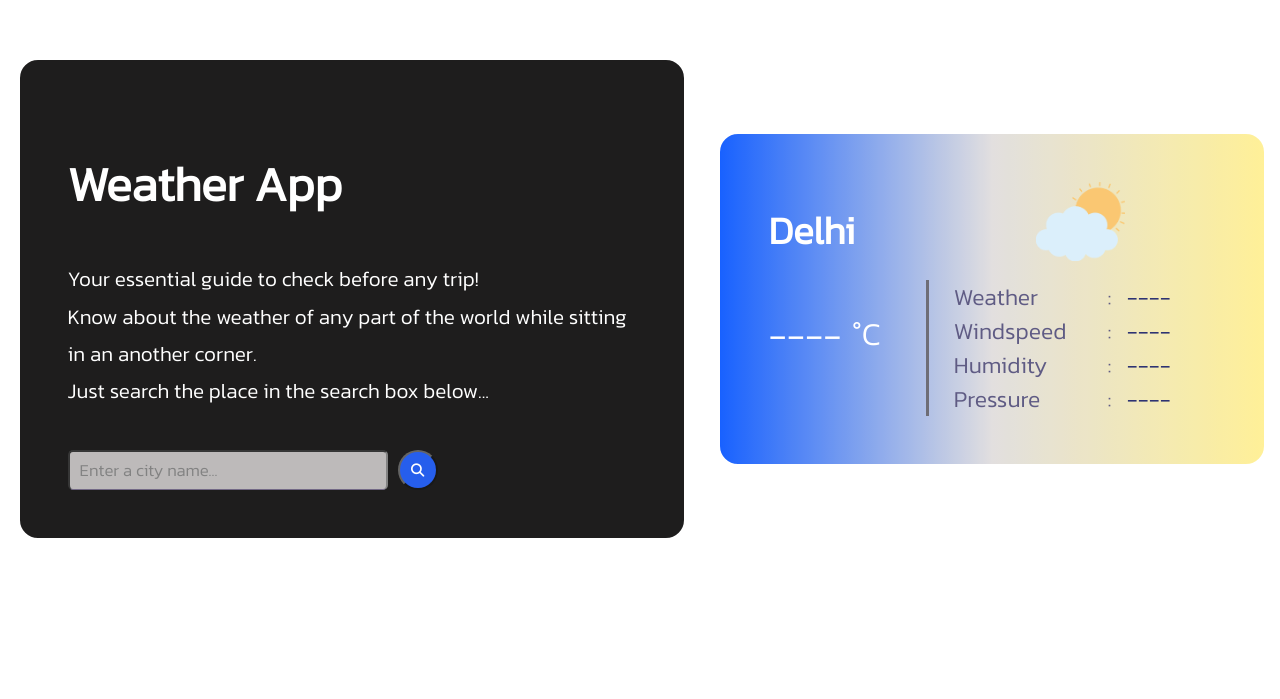
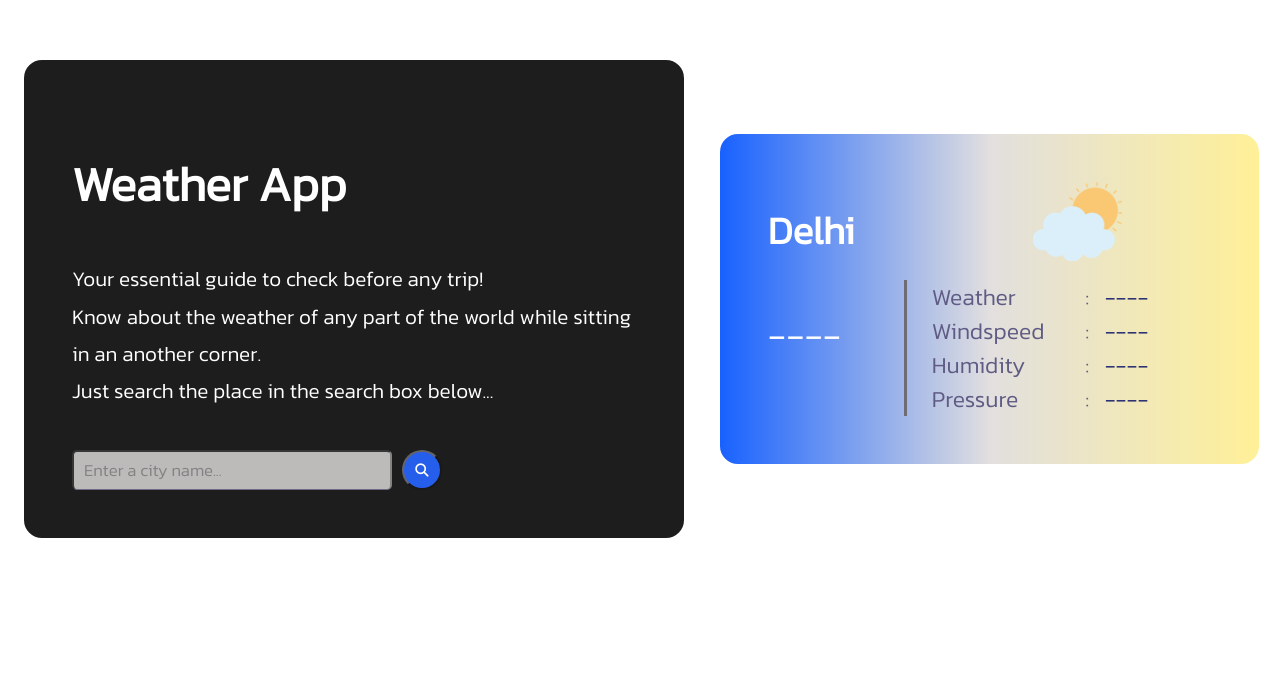
Before and after one commit to Neeraj-2311/Weather-Buddy, a plain HTML site: page index.html in a window 1280 px wide. Shown: the part 101-800 px from the top of the page. Drawn offline with Linux system fonts and the light colour scheme; no server answers.

Commit message:
Update index.html

```diff
--- a/index.html
+++ b/index.html
@@ -44,7 +44,7 @@
                     <img id="climate-icon" src="images/sunny-day.png" alt="climate-icon">
                 </div>
                 <div class="weather-details">
-                    <span id="temp-value">----</span><span id="temp-unit"> °C</span>
+                    <span id="temp-value">----</span>
                     <ul class="values-list">
                         <li><span class="value-text">Weather</span><span>:</span><span id="climate" class="values">
                                 ----</span></li>
```
